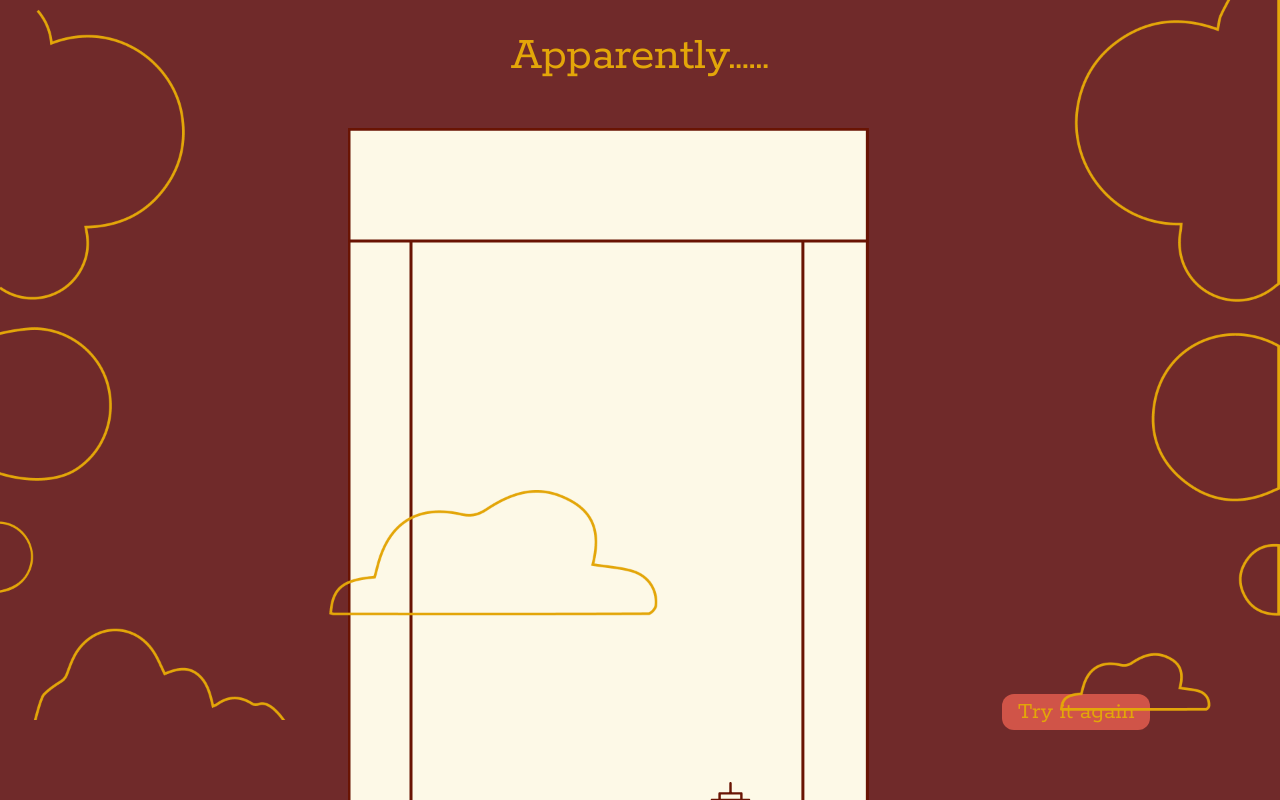
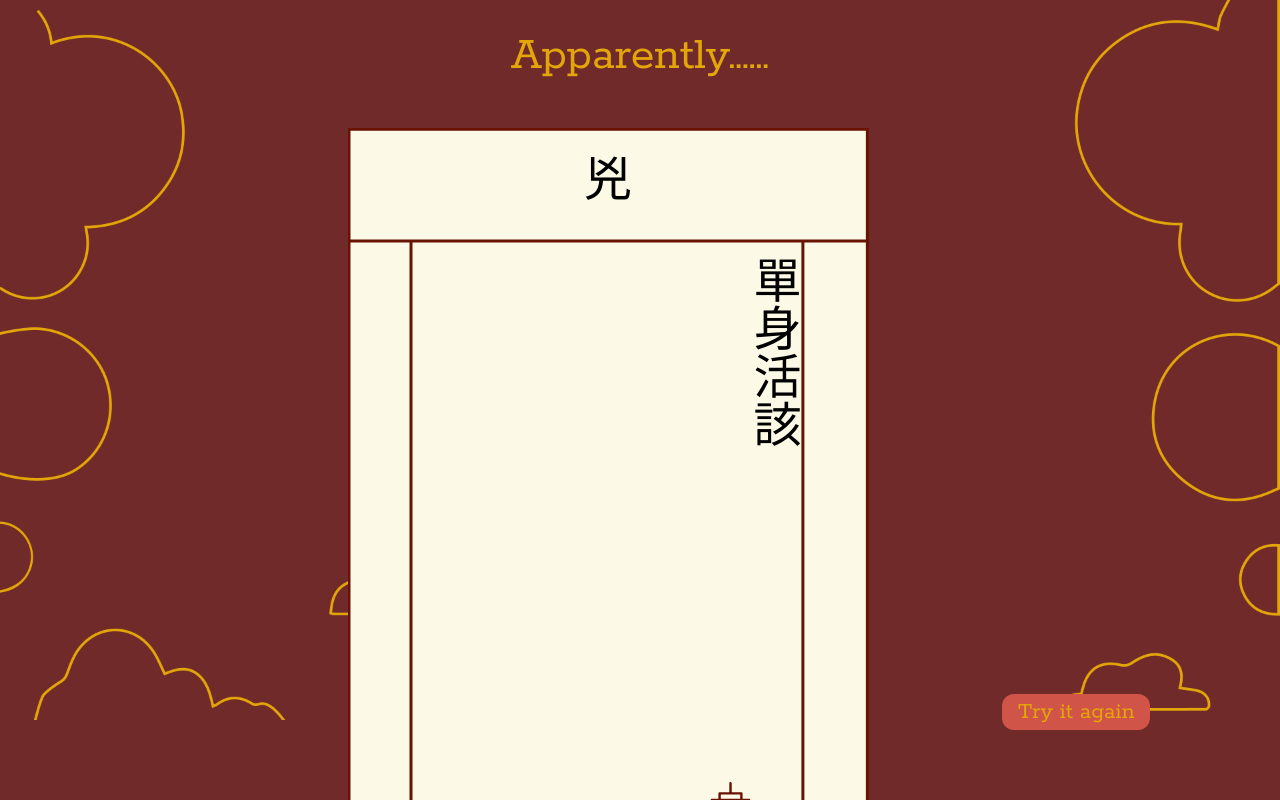
Before and after one commit to chenyunwen/helloxpassingxdown-gods-fortune-teller, a website built with Vite: page result.html in a window 1280 px wide. Built offline with nearby package versions, Linux system fonts and the light colour scheme.

Commit message:
add result

```diff
--- a/result.html
+++ b/result.html
@@ -9,11 +9,12 @@
     <title>GOD's FORTUNE TELLER</title>
 
     <link rel="stylesheet" href="./styles/index.scss">
+    <link rel="stylesheet" href="./result.scss">
 </head>
 
 <body>
     <div class="bg-red text-yellow w-screen h-screen relative flex justify-center overflow-hidden">
-        <img class="absolute z-10" src="/assets/BG.png" />
+        <img class="absolute" src="/assets/BG.png" />
 
         <main class="space-y-12 font-rokkitt py-8 relative">
             <header class="flex flex-col items-center w-full">
@@ -23,9 +24,17 @@
             <div class="flex w-screen">
                 <div class="flex-1"></div>
 
-                <div class="">
+                <div class="relative text-black result">
                     <img src="/assets/Fortune_Stick.svg" alt="fortune stick image" />
 
+                    <div class="absolute top-0 w-full h-full">
+                        <div class="py-8 flex justify-center">
+                            <h2 class="text-5xl">兇</h2>
+                        </div>
+                        <div class="px-20 py-4 w-full">
+                            <p class="text-5xl ml-auto" style="writing-mode: vertical-rl;">單身活該</p>
+                        </div>
+                    </div>
                 </div>
 
                 <div class="flex-1 mx-8 flex justify-center h-screen-3/4">
--- /dev/null
+++ b/result.scss
@@ -0,0 +1,14 @@
+.result {
+  animation: fade-in 0.8s ease-out;
+}
+
+@keyframes fade-in {
+  0% {
+    opacity: 0;
+    transform: translateY(1.6rem);
+  }
+  100% {
+    opacity: 1;
+    transform: translateY(0rem);
+  }
+}
--- a/styles/color.scss
+++ b/styles/color.scss
@@ -17,3 +17,6 @@
 .text-yellow {
   color: var(--color-yellow);
 }
+.text-black {
+  color: black;
+}
--- a/styles/space.scss
+++ b/styles/space.scss
@@ -34,6 +34,9 @@
 .mt-auto {
   margin-top: auto;
 }
+.ml-auto {
+  margin-left: auto;
+}
 
 .mx-auto {
   margin-left: auto;
--- a/styles/text.scss
+++ b/styles/text.scss
@@ -22,3 +22,8 @@
 .text-right {
   text-align: right;
 }
+
+/* === writing mode === */
+.mode-vertical-rl {
+  writing-mode: vertical-rl;
+}
--- /dev/null
+++ b/vite.config.js
@@ -0,0 +1,3 @@
+export default {
+  base: "/helloxpassingxdown-gods-fortune-teller/",
+};
```
